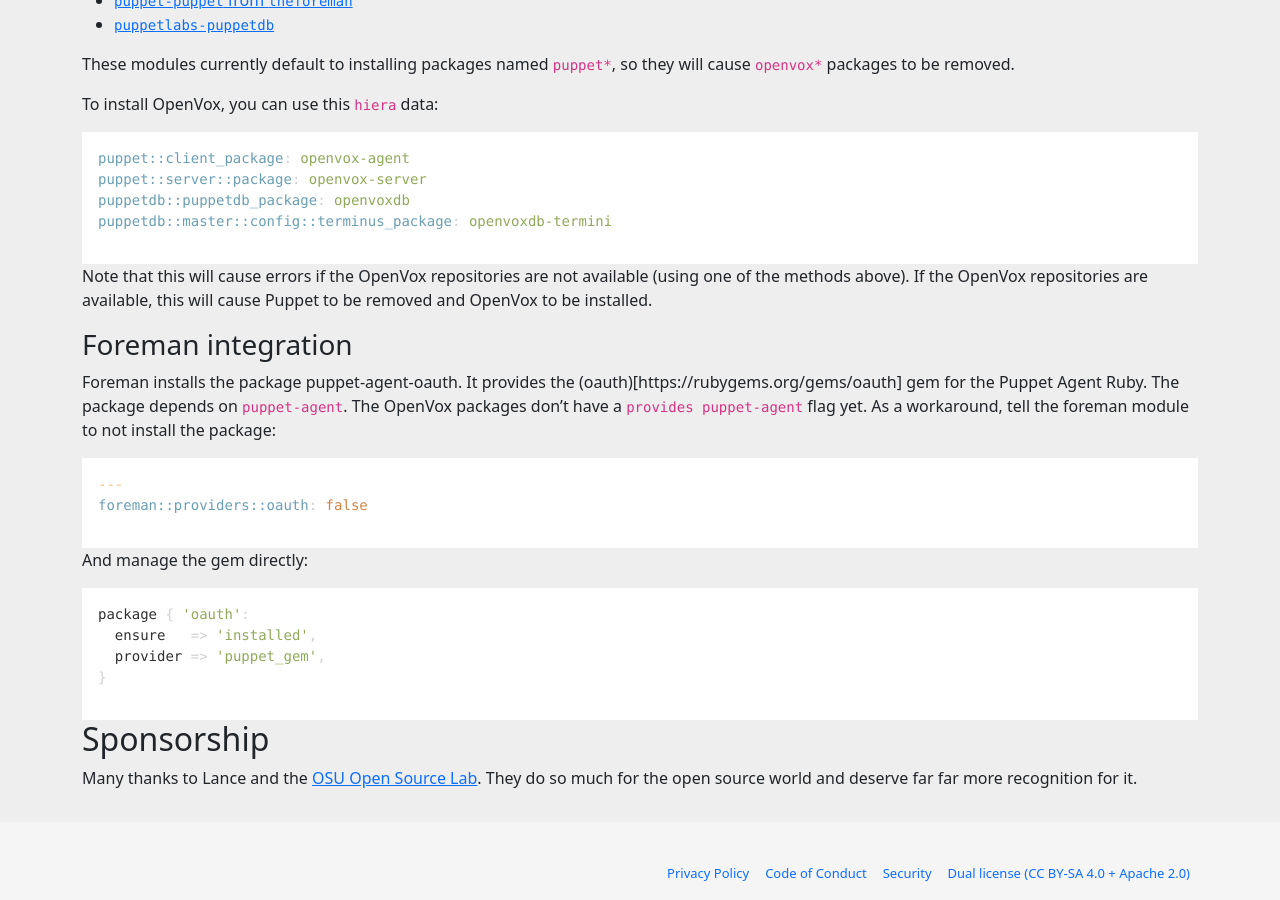
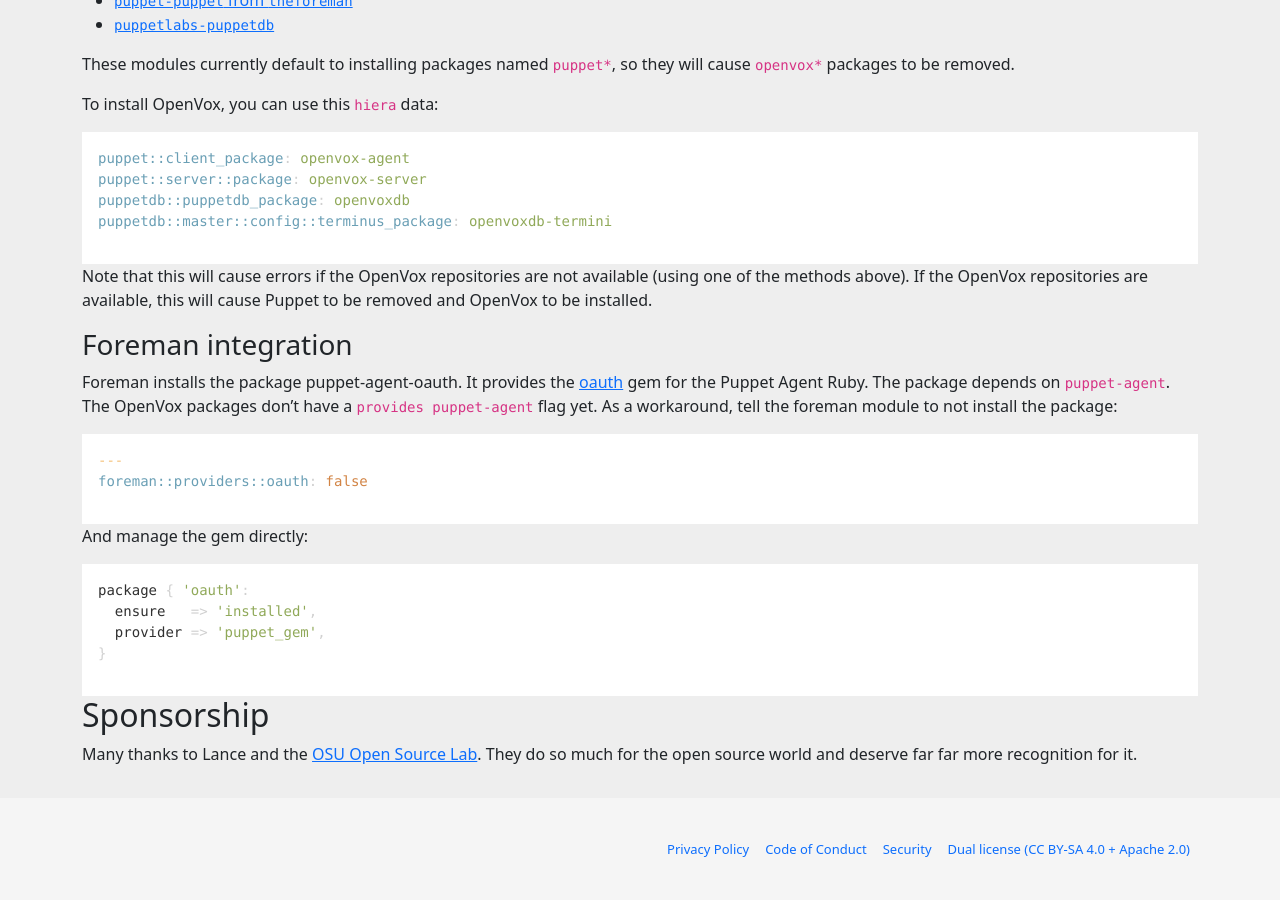
Before and after one commit to voxpupuli/voxpupuli.github.io, a Jekyll site: the page built from openvox/install.md, in a window 1280 px wide and 900 px high, scrolled down 2295 px. Built offline with Jekyll 4.4.1, drawn with Linux system fonts in a browser that asks for light colours; nearby versions of some CDN libraries; after the commit the page ends 3171 px from its top, so only the background shows below that.

Commit message:
fix link for oauth

```diff
--- a/openvox/install.md
+++ b/openvox/install.md
@@ -119,7 +119,7 @@
 ### Foreman integration
 
 Foreman installs the package puppet-agent-oauth.
-It provides the (oauth)[https://rubygems.org/gems/oauth] gem for the Puppet Agent Ruby.
+It provides the [oauth](https://rubygems.org/gems/oauth) gem for the Puppet Agent Ruby.
 The package depends on `puppet-agent`.
 The OpenVox packages don't have a `provides puppet-agent` flag yet.
 As a workaround, tell the foreman module to not install the package:
```
